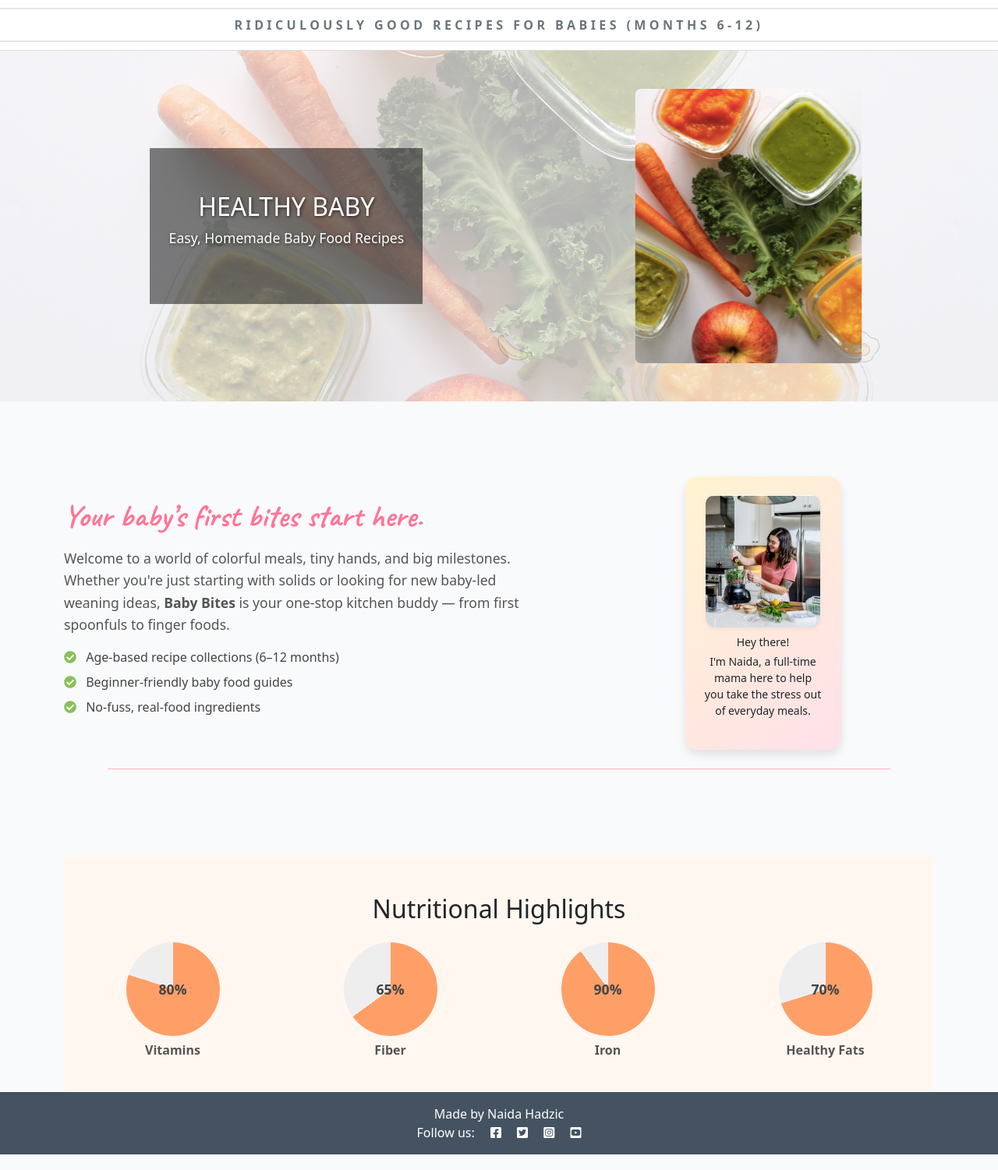
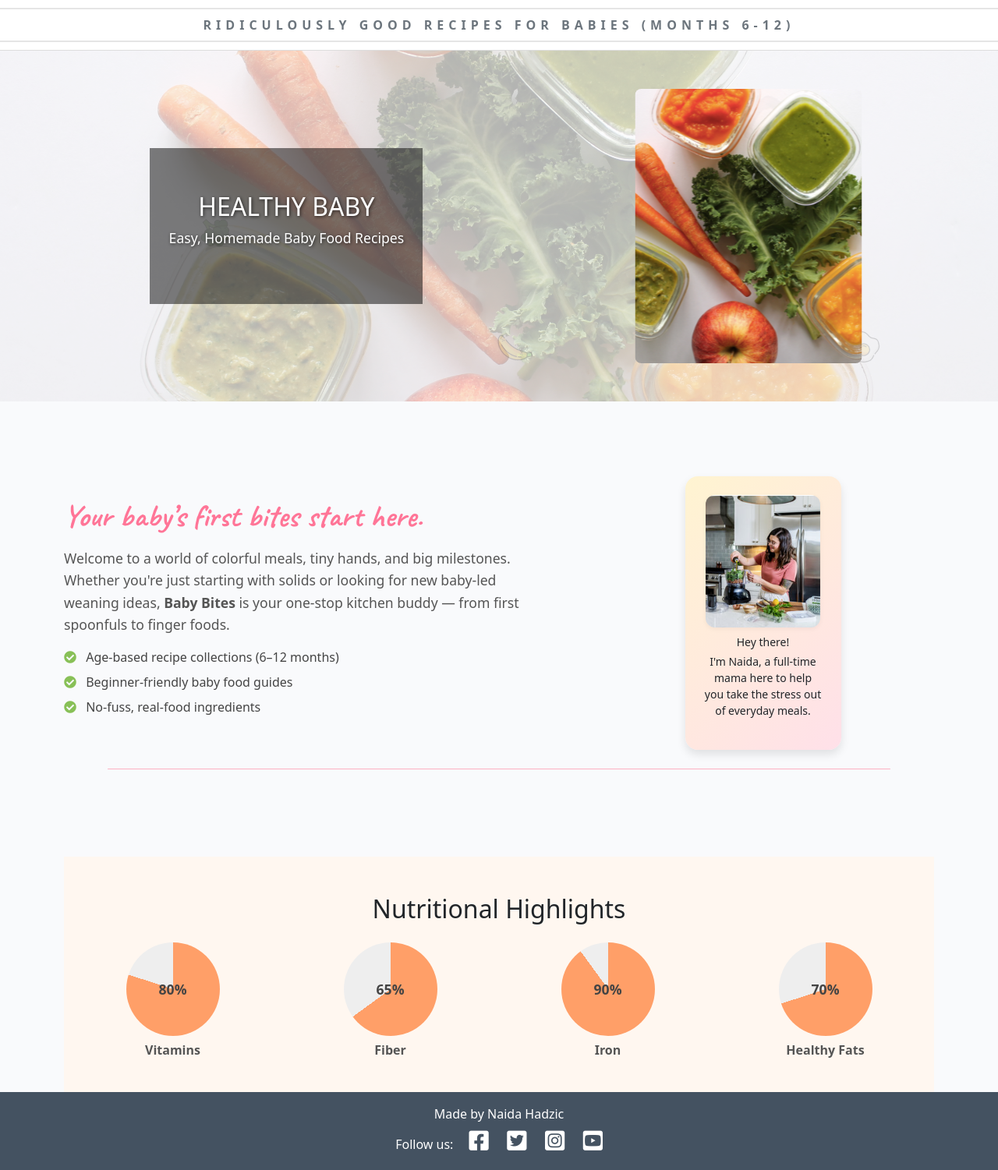
Before and after one commit to Naida1710/baby_bites, a Django app: page / in a window 1280 px wide. Shown: the part 182-1683 px from the top of the page at 78% size. Run offline with Django 5.2, Linux system fonts and the light colour scheme; data that the repository does not hold is empty; parts of the project's set-up code (start-up, migrations or seed data) failed here and were passed over; some libraries are stand-ins or nearby versions; grey boxes are pictures that could not be loaded.

Commit message:
Added clickable social icons with hover pop-out animation to footer

```diff
--- a/baby_bites/templates/base.html
+++ b/baby_bites/templates/base.html
@@ -218,16 +218,29 @@
     </main>
 
 <!-- Footer -->
+<!-- Footer -->
 <footer class="footer mt-auto py-3 dark-bg">
     <p class="m-0 text-center text-white"> {% block copyright %}
         Made by Naida Hadzic
     {% endblock copyright %}</p>
-        <p class="m-0 text-center text-white">Follow us: <i class="fab fa-facebook-square ms-3"></i>
-            <i class="fab fa-twitter-square ms-3"></i>
-            <i class="fab fa-instagram-square ms-3"></i>
-            <i class="fab fa-youtube-square ms-3"></i>
+    <p class="m-0 text-center text-white">
+        Follow us:
+        <a href="https://www.facebook.com/yourpage" target="_blank" rel="noopener noreferrer" class="social-icon">
+            <i class="fab fa-facebook-square"></i>
+        </a>
+        <a href="https://twitter.com/yourprofile" target="_blank" rel="noopener noreferrer" class="social-icon">
+            <i class="fab fa-twitter-square"></i>
+        </a>
+        <a href="https://www.instagram.com/yourprofile" target="_blank" rel="noopener noreferrer" class="social-icon">
+            <i class="fab fa-instagram-square"></i>
+        </a>
+        <a href="https://www.youtube.com/yourchannel" target="_blank" rel="noopener noreferrer" class="social-icon">
+            <i class="fab fa-youtube-square"></i>
+        </a>
     </p>
 </footer>
+
+
 
     <script src="https://cdn.jsdelivr.net/npm/bootstrap@5.0.1/dist/js/bootstrap.bundle.min.js"
         integrity="sha384-gtEjrD/SeCtmISkJkNUaaKMoLD0//ElJ19smozuHV6z3Iehds+3Ulb9Bn9Plx0x4" crossorigin="anonymous">
--- a/static/css/style.css
+++ b/static/css/style.css
@@ -313,7 +313,7 @@ body {
     text-align: center;
     border-bottom: 1px solid #ddd;
     font-weight: 600;
-    letter-spacing: 4.4px;
+    letter-spacing: 6px;
     color: #555;
     text-transform: uppercase;
     position: relative;
@@ -584,12 +584,26 @@ body {
     transform: scale(1.2);
 }
 
+.footer a {
+    text-decoration: none;
+}
 
+.social-icon {
+    color: white;
+    font-size: 1.8rem;
+    margin-left: 1rem;
+    transition: transform 0.2s ease, color 0.3s ease;
+    text-decoration: none;
+}
 
+.social-icon:hover {
+    transform: scale(1.3);
+    color: #ffc107; /* Optional color change */
+}
 
-
-
-
+.social-icon:active {
+    transform: scale(0.9); /* Slight shrink on click */
+}
 
 
 @media (max-width: 768px) {
```
Lines whose indentation alone changed are shown as unchanged.
